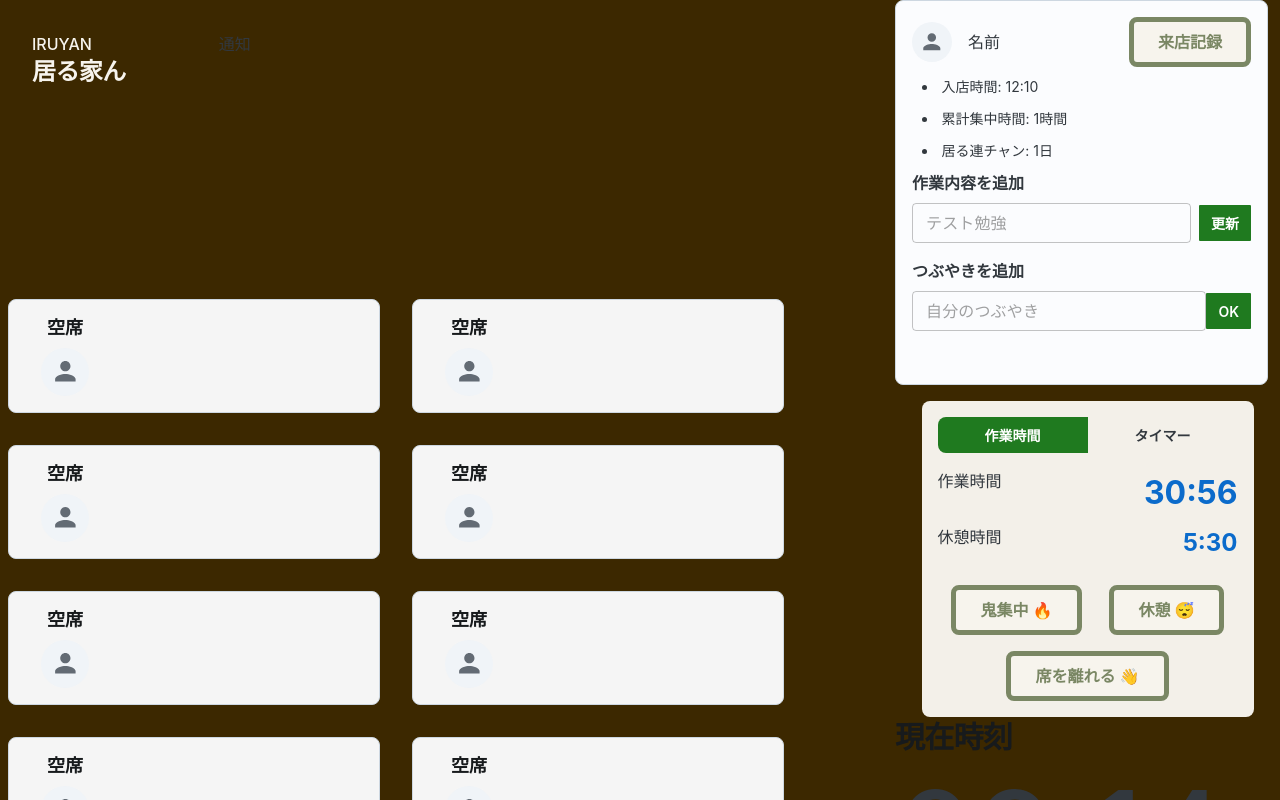
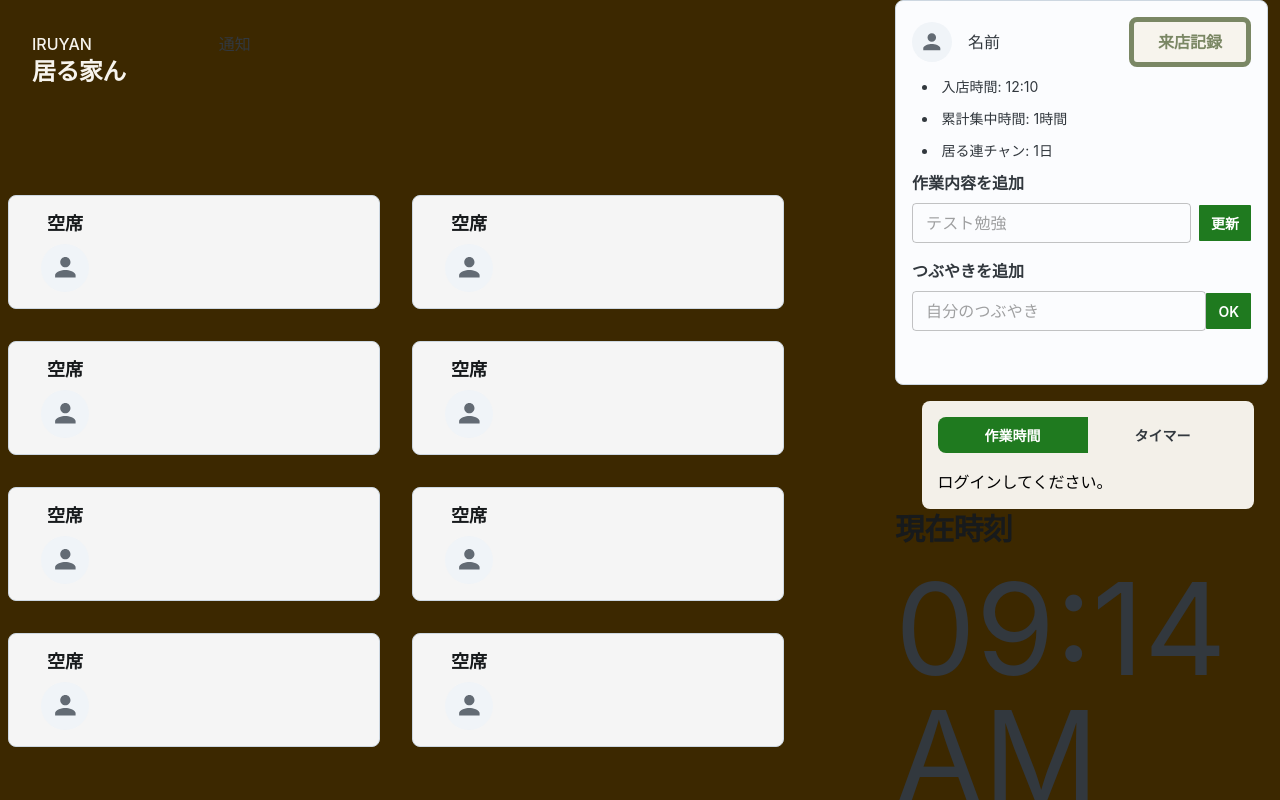
Before and after one commit to OverAgers/iruyan, a Next.js app in the folder iruyan-front/: page /rooms/1 in a window 1280 px wide. Shown: the top 800 px of the page. Built offline with nearby package versions, Linux system fonts and the light colour scheme.

Commit message:
update:作業時間画面の修正

```diff
--- a/iruyan-front/src/features/work-time/components/work-time.tsx
+++ b/iruyan-front/src/features/work-time/components/work-time.tsx
@@ -1,32 +1,110 @@
 import { Box, Typography } from "@mui/joy";
 import SubButton from "@/components/ui/button/sub-button";
+import { useEffect } from "react";
+import { FormatTime } from "@/utils/format-time";
+import useUserStore from "@/stores/user-store";
 
-export default function Timer() {
-  const workTimeLeft = "30:56";
-  const restTimeLeft = "5:30";
+export default function WorkTime() {
+  const {
+    currentUser,
+    setStatus,
+    incrementWorkTime,
+    incrementRestTime,
+    setStartTime,
+    resetTimes,
+  } = useUserStore();
 
+  useEffect(() => {
+    if (!currentUser) return;
+
+    const { status, startTime } = currentUser;
+
+    if (status !== "idle" && startTime) {
+      const now = Date.now();
+      const elapsed = Math.floor((now - startTime) / 1000);
+      if (status === "working") {
+        incrementWorkTime(elapsed);
+      } else if (status === "resting") {
+        incrementRestTime(elapsed);
+      }
+      setStartTime(now);
+    }
+  }, []);
+
+  useEffect(() => {
+    if (!currentUser) return;
+
+    let interval: NodeJS.Timeout | null = null;
+
+    if (currentUser.status !== "idle") {
+      interval = setInterval(() => {
+        if (currentUser.status === "working") {
+          incrementWorkTime(1);
+        } else if (currentUser.status === "resting") {
+          incrementRestTime(1);
+        }
+      }, 1000);
+    }
+
+    return () => {
+      if (interval) clearInterval(interval);
+    };
+  }, [currentUser?.status]);
+
+  const handleStart = (newStatus: "working" | "resting") => {
+    setStatus(newStatus);
+    setStartTime(Date.now());
+  };
+
+  const handleStop = () => {
+    setStatus("idle");
+    setStartTime(0);
+  };
+
+  if (!currentUser) {
+    return <div>ログインしてください。</div>;
+  }
   return (
     <>
       <Box display="flex" flexDirection="column" alignItems="center" mb={3}>
-        <Box display="flex" justifyContent="space-between" width="100%" mb={1}>
-          <Typography fontSize="16px">作業時間</Typography>
-          <Typography fontSize="32px" fontWeight="bold" color="primary">
-            {workTimeLeft}
-          </Typography>
+        <Box
+          display="flex"
+          justifyContent="space-between"
+          width="100%"
+          mb={1}
+          alignItems={"center"}
+        >
+          <Typography level="body-md">作業時間</Typography>
+          <Typography level="h1">{FormatTime(currentUser.workTime)}</Typography>
         </Box>
-        <Box display="flex" justifyContent="space-between" width="100%">
-          <Typography fontSize="16px">休憩時間</Typography>
-          <Typography fontSize="24px" fontWeight="bold" color="primary">
-            {restTimeLeft}
-          </Typography>
+        <Box
+          display="flex"
+          justifyContent="space-between"
+          width="100%"
+          alignItems={"center"}
+        >
+          <Typography level="body-md">休憩時間</Typography>
+          <Typography level="h2">{FormatTime(currentUser.restTime)}</Typography>
         </Box>
       </Box>
       <Box display="flex" justifyContent="space-around" mb={2}>
-        <SubButton title={"鬼集中 🔥"} size={"lg"} />
-        <SubButton title={"休憩 😴"} size={"lg"} />
+        <SubButton
+          title={"鬼集中 🔥"}
+          size={"lg"}
+          onClick={() => handleStart("working")}
+        />
+        <SubButton
+          title={"休憩 😴"}
+          size={"lg"}
+          onClick={() => handleStart("resting")}
+        />
       </Box>
       <Box display="flex" justifyContent="center">
-        <SubButton title={"席を離れる 👋"} size={"lg"} />
+        <SubButton
+          title={"席を離れる 👋"}
+          size={"lg"}
+          onClick={handleStop}
+        />
       </Box>
     </>
   );
--- /dev/null
+++ b/iruyan-front/src/utils/format-time.ts
@@ -0,0 +1,7 @@
+export const FormatTime = (seconds: number) => {
+  const minutes = Math.floor(seconds / 60);
+  const remainingSeconds = seconds % 60;
+  return `${String(minutes).padStart(2, "0")}:${String(
+    remainingSeconds
+  ).padStart(2, "0")}`;
+};
```
